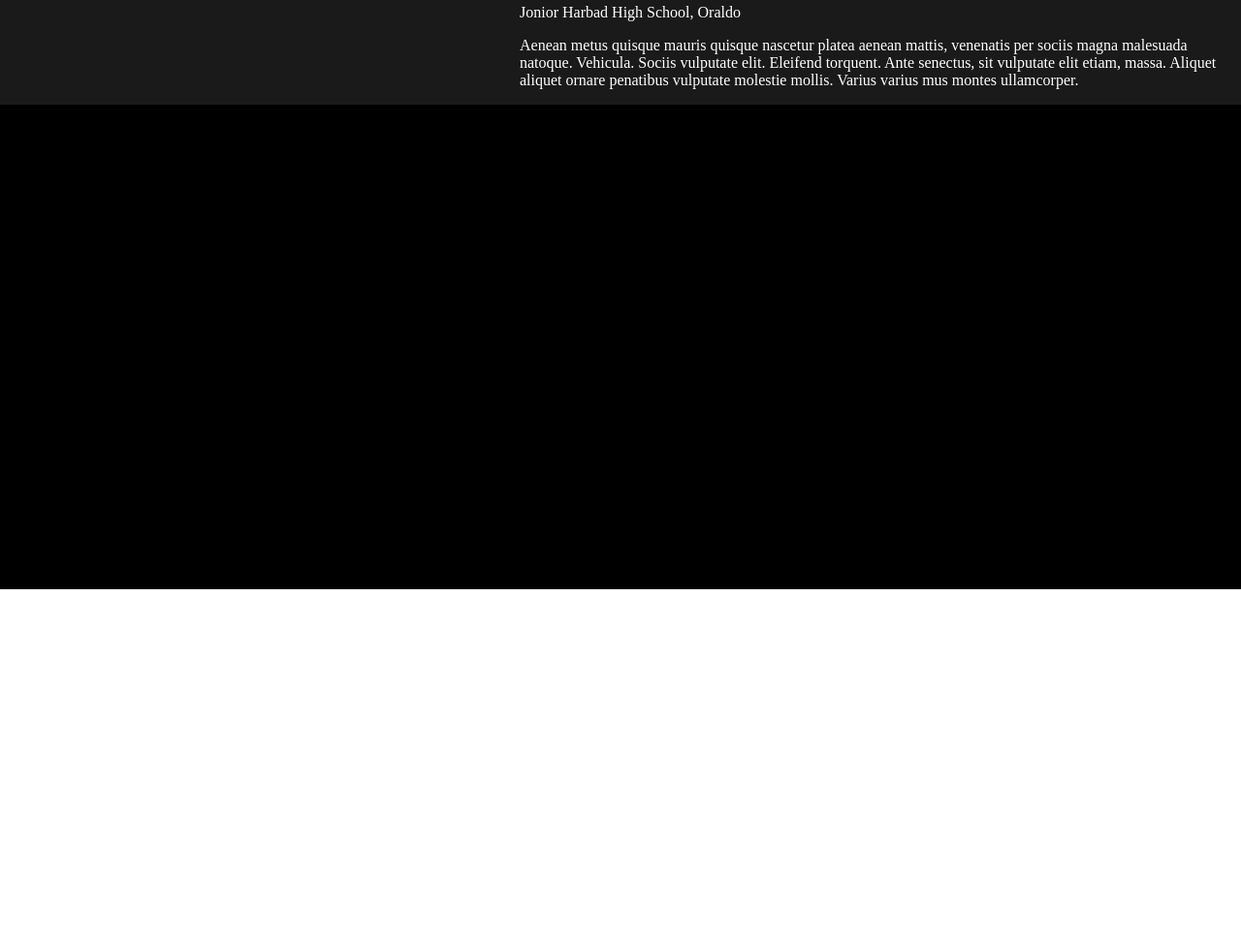
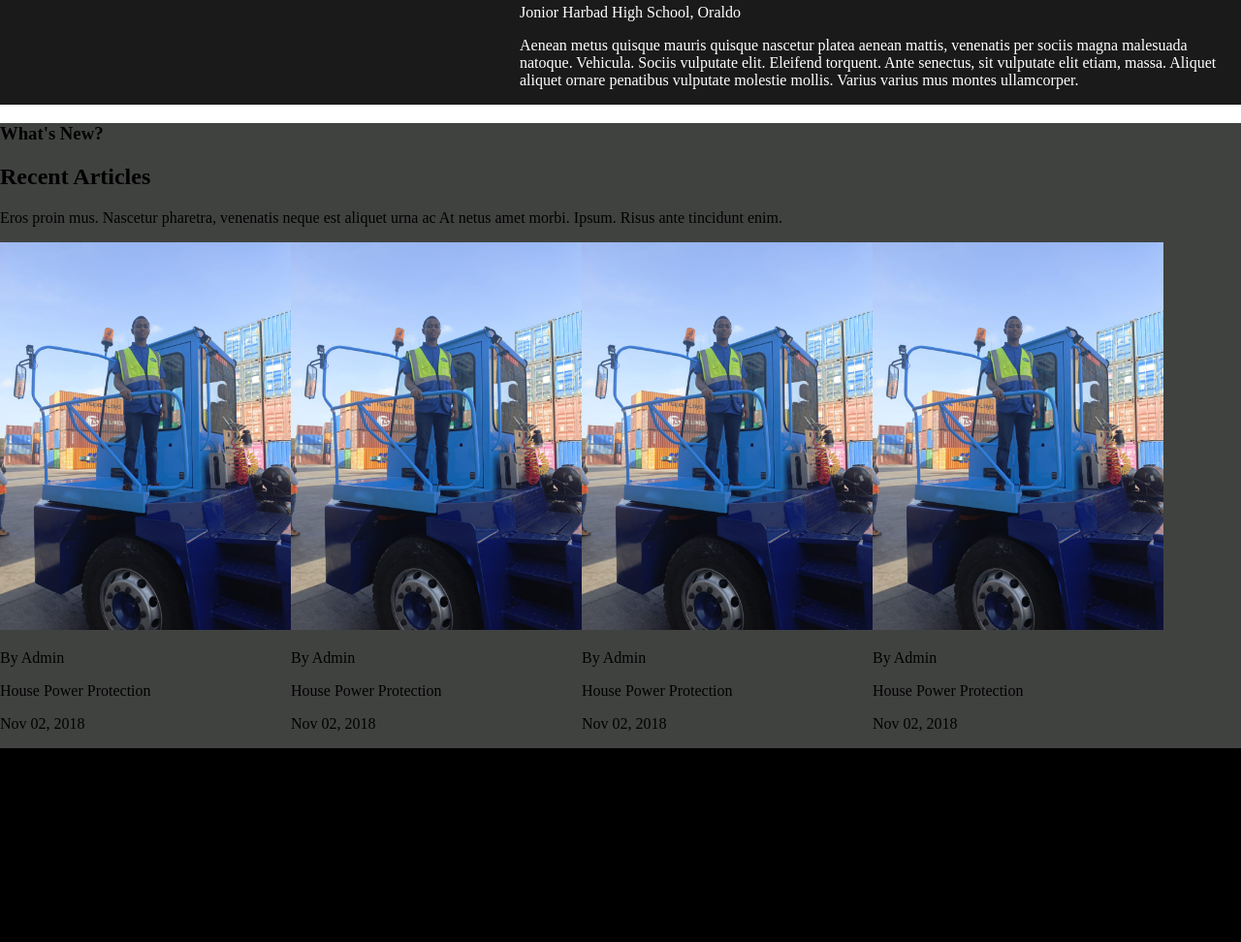
Before and after one commit to Macharia778/personal-portfolio, a plain HTML site: page index.html in a window 1280 px wide. Shown: the part 4292-5264 px from the top of the page at 97% size. Before the commit the page ends 4900 px from the top, so only its background shows below. Drawn offline with Linux system fonts and the light colour scheme.

Commit message:
blog section

```diff
--- a/index.html
+++ b/index.html
@@ -334,6 +334,76 @@
             </div>
         </div>
     </section>
+    <section class="blog">
+        <h3 class="">What's New?</h3>
+        <h1>Recent Articles</h1>
+        <p>Eros proin mus. Nascetur pharetra, venenatis neque est aliquet urna ac At netus amet morbi. Ipsum. Risus ante
+            tincidunt
+            enim.</p>
+
+        <div class="articles-items">
+            <div class="article-images">
+                <img src="images/pius.jpg" alt="Logo" width="300" height="400" />
+                <p>
+                    By Admin
+                </p>
+                <p>
+                    House Power Protection
+                </p>
+                <p>
+                    Nov 02, 2018
+                </p>
+            </div>
+            <div class="article-images">
+                <img src="images/pius.jpg" alt="Logo" width="300" height="400" />
+                <p>
+                    By Admin
+                </p>
+                <p>
+                    House Power Protection
+                </p>
+                <p>
+                    Nov 02, 2018
+                </p>
+            </div>
+            <div class="article-images">
+                <img src="images/pius.jpg" alt="Logo" width="300" height="400" />
+                <p>
+                    By Admin
+                </p>
+                <p>
+                    House Power Protection
+                </p>
+                <p>
+                    Nov 02, 2018
+                </p>
+            </div>
+            <div class="article-images">
+                <img src="images/pius.jpg" alt="Logo" width="300" height="400" />
+                <p>
+                    By Admin
+                </p>
+                <p>
+                    House Power Protection
+                </p>
+                <p>
+                    Nov 02, 2018
+                </p>
+            </div>
+            <!-- <div class="article-images">
+                <img src="images/pius.jpg" alt="Logo" width="300" height="400" />
+                <p>
+                    By Admin
+                </p>
+                <p>
+                    House Power Protection
+                </p>
+                <p>
+                    Nov 02, 2018
+                </p>
+            </div> -->
+        </div>
+    </section>
     <section class="contact">
         <h6> Contact</h6>
         <h1>Get In Touch</h1>
--- a/style.css
+++ b/style.css
@@ -472,3 +472,10 @@ height: 500px;
 background-color: #000000;
 
 }
+.blog{
+    background-color: #404240;
+}
+.articles-items{
+display: inline-flex;
+margin: auto;
+}
```
Lines whose indentation alone changed are shown as unchanged.
